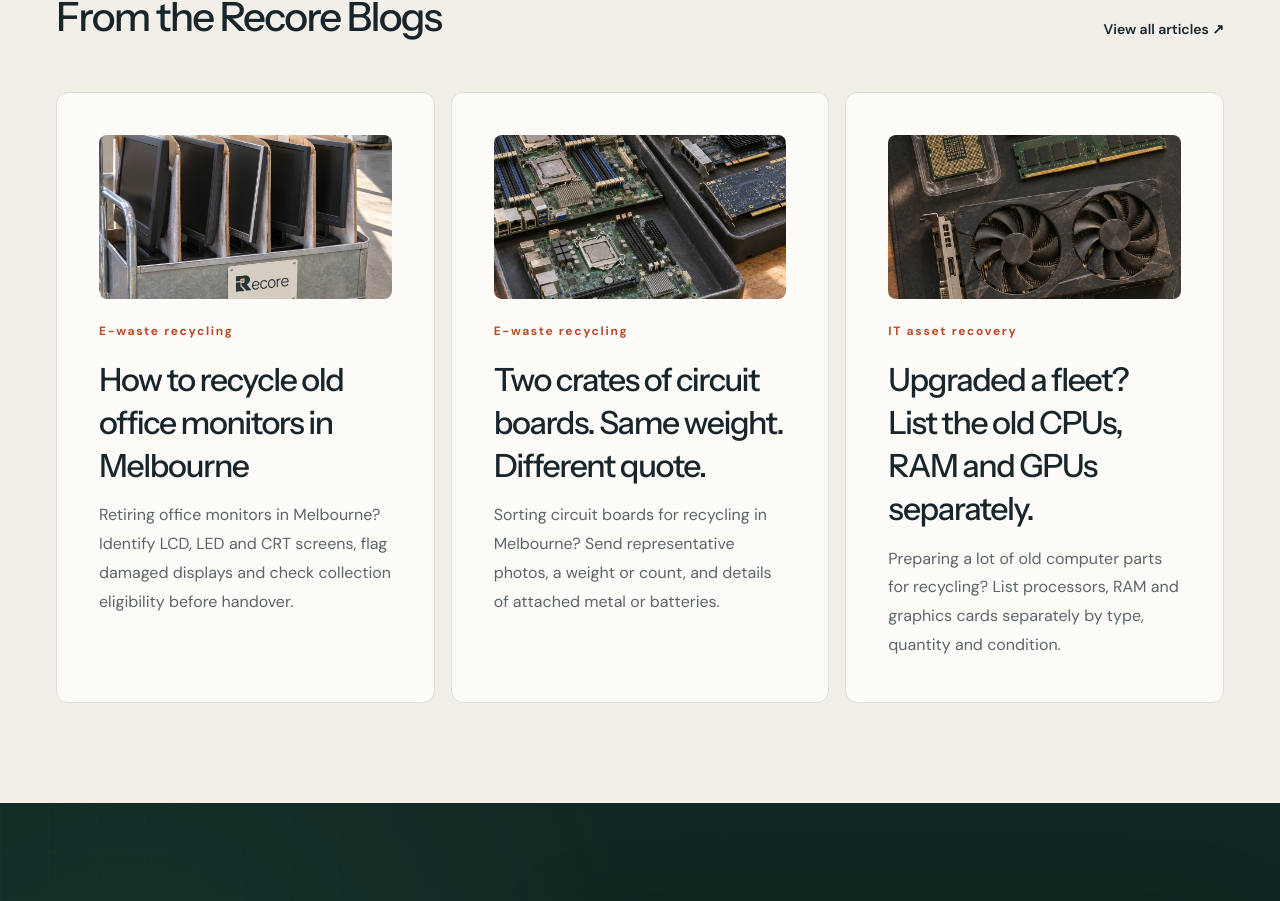
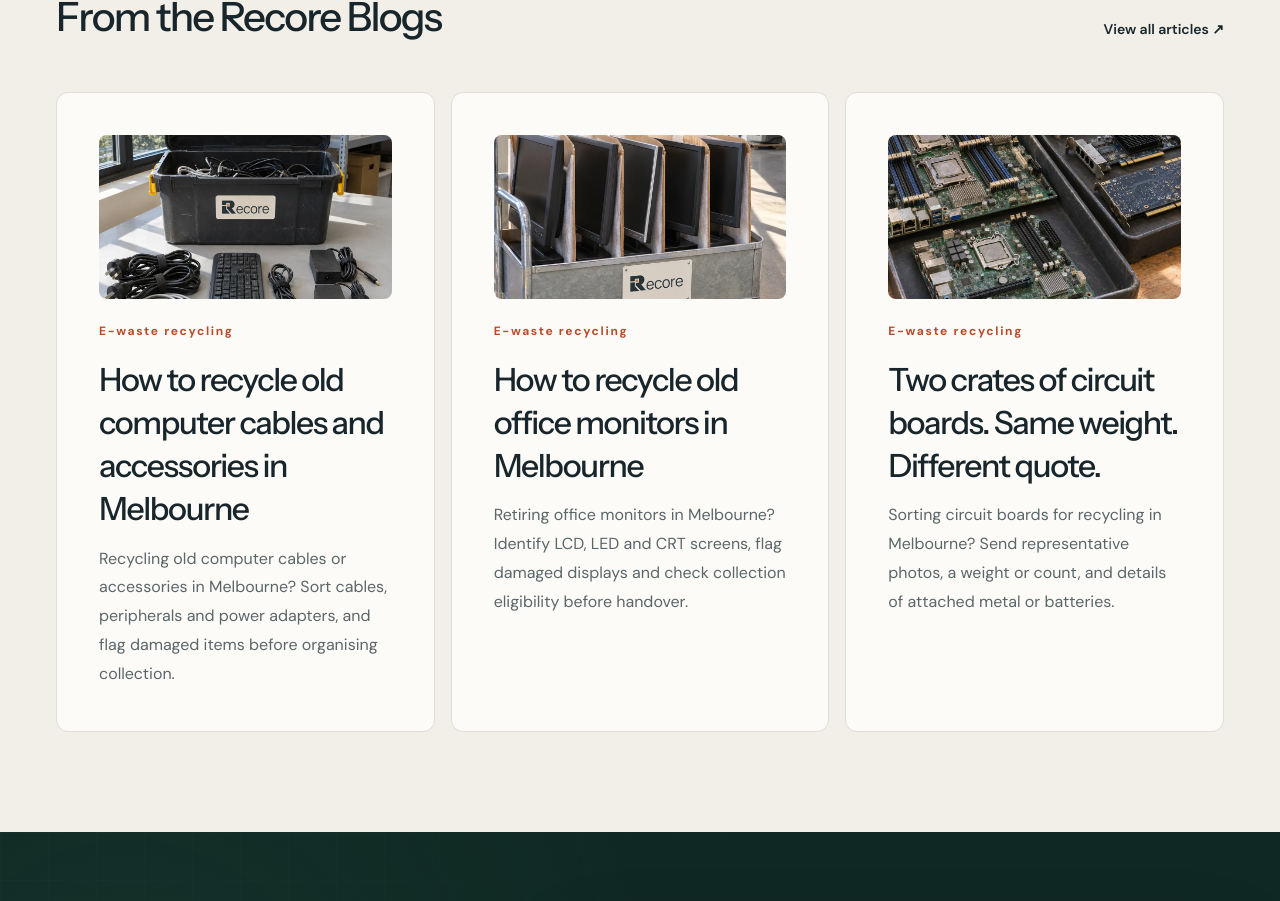
Before and after one commit to kennnnyyen/ewaste, a Next.js app: page / in a window 1280 px wide. Shown: the part 5300-6201 px from the top of the page. Built offline with nearby package versions, Linux system fonts and the light colour scheme.

Commit message:
Publish Recore computer cable recycling guide

```diff
--- a/app/blog-content.ts
+++ b/app/blog-content.ts
@@ -28,6 +28,47 @@ type BlogArticle = {
 };
 
 export const articles: BlogArticle[] = [
+  {
+    "slug": "computer-cable-recycling-melbourne",
+    "category": "E-waste recycling",
+    "title": "How to recycle old computer cables and accessories in Melbourne",
+    "description": "Recycling old computer cables or accessories in Melbourne? Sort cables, peripherals and power adapters, and flag damaged items before organising collection.",
+    "intro": "Office clear-outs usually start with the larger equipment. Cables, keyboards and power adapters tend to get left in a mixed box. A quick sort makes that box easier to assess and saves a second trip through it later.",
+    "sections": [
+      {
+        "heading": "Sort into three groups",
+        "text": "Put computer and network cables together. Group keyboards and mice separately, then collect intact power supplies and adapters in a third group. If you aren’t sure what an item is, take a clear photo instead of guessing."
+      },
+      {
+        "heading": "Set exceptions aside",
+        "text": "Tell the recycler about loose batteries or damaged power supplies before packing or handing them over. Ask how they want those items handled rather than adding them to the mixed load."
+      },
+      {
+        "heading": "Send enough detail for a collection enquiry",
+        "text": "Give an approximate quantity, a few representative photos and your postcode. If there’s other retired IT equipment in the same clear-out, mention it so Recore can assess the load together. Recore can confirm acceptance and discuss collection options before you move the equipment."
+      }
+    ],
+    "checklist": [],
+    "closing": "[See Recore’s cable and peripheral recycling service](https://www.recore-cycle.com/recycling/cables-and-peripherals). Call or SMS Harry on **0406 406 016**, or email **info@recore-cycle.com**.",
+    "references": [
+      {
+        "label": "Recore cable and peripheral recycling",
+        "href": "https://www.recore-cycle.com/recycling/cables-and-peripherals"
+      }
+    ],
+    "related": [],
+    "topics": [
+      "Cable recycling",
+      "Office clear-outs",
+      "Melbourne e-waste recycling"
+    ],
+    "image": {
+      "src": "/images/blogs/computer-cable-recycling-melbourne.webp",
+      "alt": "Computer cables, keyboards, mice and adapters sorted beside a Recore collection tote.",
+      "width": 1122,
+      "height": 1402
+    }
+  },
   {
     "slug": "office-monitor-recycling-melbourne",
     "category": "E-waste recycling",
```
Also changed, not shown: public/images/blogs/computer-cable-recycling-melbourne.webp (added).
